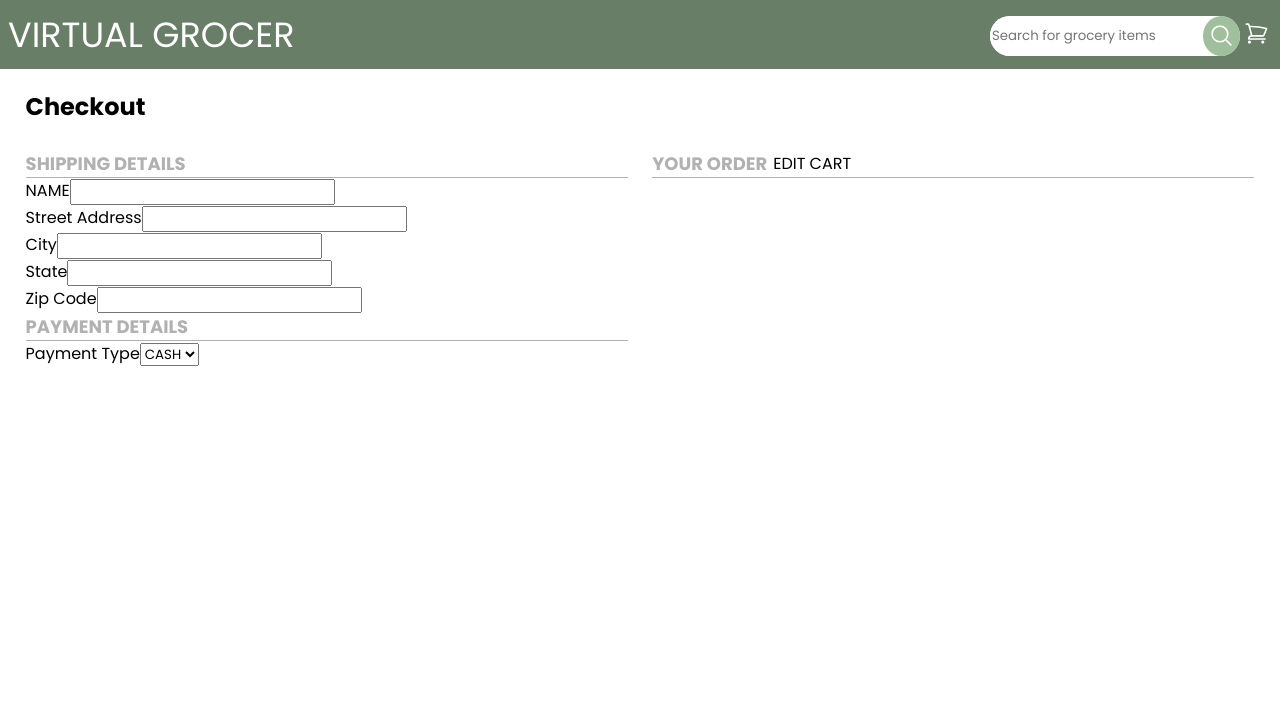
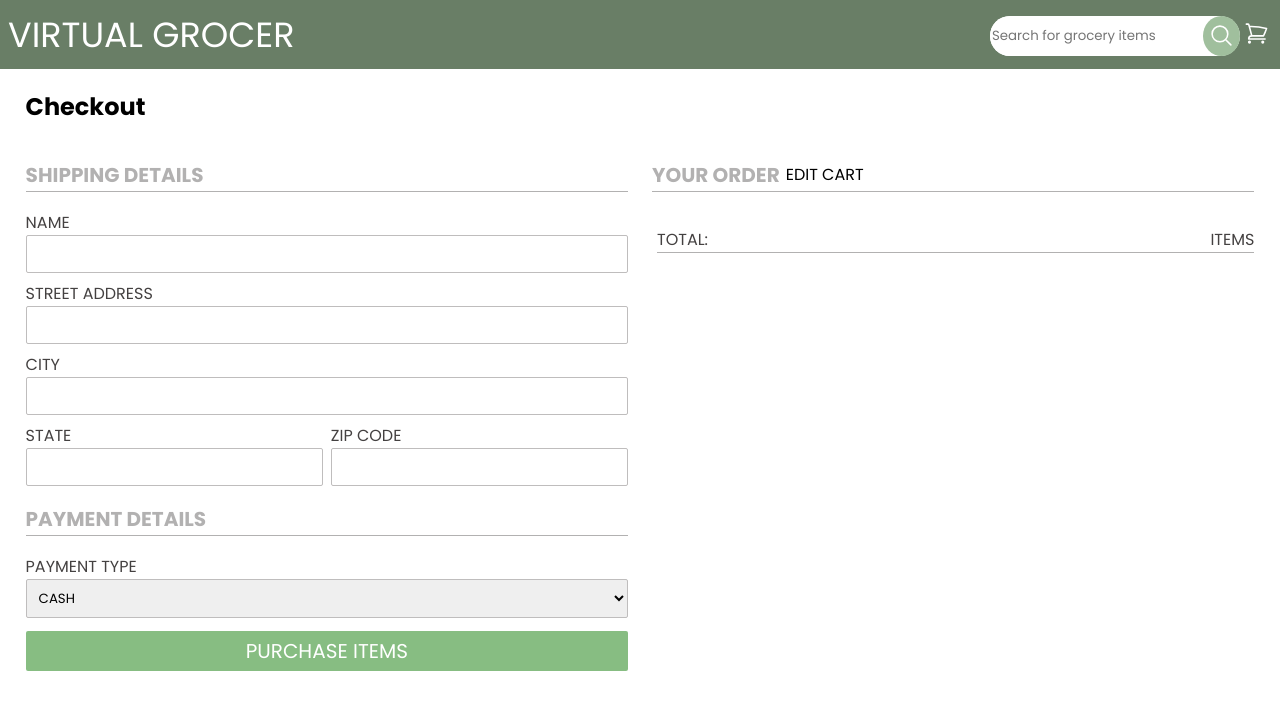
Before and after one commit to lauraguerra1/bondadosa-code-challenge, a React (Create React App) app: page /order/1 in a window 1280 px wide. Shown: the top 710 px of the page. Built offline with nearby package versions, Linux system fonts and the light colour scheme.

Commit message:
Create purchase page

```diff
--- a/src/Components/Order/Order.css
+++ b/src/Components/Order/Order.css
@@ -14,15 +14,85 @@
     margin: 0px;
   }
 }
+
 .section-title {
   border-bottom: 1px solid rgb(178, 177, 177);
   color: rgb(178, 177, 177);
+  padding-bottom: 1px;
+  margin: 10px 0px!important;
+  grid-column: span 2 / span 2;
+}
+
+.order form {
+  display: grid;
+  grid-template-columns: repeat(2, minmax(0, 1fr));
+  gap: 0.5rem;
+  align-items: start;
+  height: 415px;
+}
+
+.form-element {
+  display: flex;
+  flex-direction: column;
+  grid-column: span 2 / span 2;
+
+  input, select {
+    border: 1px solid rgb(191, 189, 189);
+    border-radius: 2px;
+    padding: 0.5rem;
+  }
+
+  label {
+    color: rgb(68, 65, 65);
+  }
+}
+
+#zipCodeContainer, #stateContainer {
+  grid-column: span 1 / span 1;
+}
+
+.cart-summary {
+  max-height: 200px;
+  overflow-y: auto;
+  margin-bottom: 30px;
+}
+
+.cart-total {
+  justify-content: space-between;
+  border-bottom: 1px solid rgb(178, 177, 177);
+  color: rgb(68, 65, 65);
+  margin-top:25px;
+  margin-left: 5px;
+
+  p {
+    margin: 0px;
+  }
+}
+
+.purchase-btn {
+  background-color: rgb(135 189 130);
+  color: white;
+  border: none;
+  border-radius: 2px;
+  padding: 5px;
+  margin: 5px 0px;
+  align-items: center;
+  transition: background-color 0.3s ease-in-out;
+}
+
+.purchase-btn:hover {
+  background-color: rgb(95, 158, 88)
 }
 
 @media screen and (min-width: 600px){
   .order {
     display: grid;
     grid-template-columns: repeat(2, minmax(0, 1fr));
-    gap: 2%;
+    gap: 1.5rem;
+  }
+
+  .cart-summary {
+    max-height: 418px;
+    margin-bottom: 0px;
   }
 }
--- a/src/Components/Order/Order.jsx
+++ b/src/Components/Order/Order.jsx
@@ -2,8 +2,9 @@ import React, { useState } from 'react'
 import PropTypes from 'prop-types';
 import './Order.css'
 import { useParams } from 'react-router-dom';
+import CartItem from '../CartItem/CartItem';
 
-const Order = ({ openOrCloseCart, cart }) => {
+const Order = ({ openOrCloseCart, cart, cartTotal }) => {
 
   const [order, setOrder] = useState({
     orderId: useParams().orderId,
@@ -23,44 +24,39 @@ const Order = ({ openOrCloseCart, cart }) => {
     <div className='order-page'>
       <h2>Checkout</h2>
       <div className='order'>
-        <section className='checkout-section'>
         <form>
-            <h3 className='text-md font-semibold section-title'>SHIPPING DETAILS</h3>
-            <div>
-              <label htmlFor='name'>NAME</label>
-              <input id='name' type='text' name='name' onChange={handleChange} value={order.name} />
-            </div>
-            <div>
-              <label htmlFor='address'>Street Address</label>
-              <input id='address' type='text' name='address' onChange={handleChange} value={order.address} />
-            </div>
-            <div>
-              <label htmlFor='city'>City</label>
-              <input id='city' type='text' name='city' onChange={handleChange} value={order.city} />
-            </div>
-            <div>
-              <label htmlFor='state'>State</label>
-              <input id='state' type='text' name='state' onChange={handleChange} value={order.state} />
-            </div>
-            <div>
-              <label htmlFor='zipCode'>Zip Code</label>
-              <input id='zipCode' type='text' name='zipCode' onChange={handleChange} value={order.zipCode} />
-            </div>
-            <h3 className='text-md font-semibold section-title'>PAYMENT DETAILS</h3>
-            <div>
-              <label htmlFor='payment'>Payment Type</label>
-              <select id='payment' name='payment' onChange={handleChange} value={order.payment}>
+          {Object.keys(order).reduce((elements, name, i) => {
+            if (!i) elements.push(<h3 className='text-lg font-semibold section-title'>SHIPPING DETAILS</h3>)
+            if (name !== 'orderId' && name !== 'cart') {
+              if (name === 'payment') elements.push(<h3 className='text-lg font-semibold section-title'>PAYMENT DETAILS</h3>)
+              elements.push(
+                <div id={`${name}Container`} className='form-element'>
+                  <label className='font-semibold text-sm' htmlFor={name}>{name === 'zipCode' ? 'ZIP CODE' : name === 'address' ? 'STREET ADDRESS' : name === 'payment' ? 'PAYMENT TYPE' : name.toUpperCase()}</label>
+                  {name !== 'payment'
+                    ? <input id={name} type='text' name={name} onChange={handleChange} value={order[name]} required />
+                    : <select id={name} name={name} onChange={handleChange} value={order[name]} required>
                         <option value='cash'>CASH</option>
                         <option value='WIC'>WIC</option>
                         <option value='SNAP'>SNAP</option>
                       </select>
+                  }
                 </div>
+              )
+            }
+            return elements
+          }, [])}
+          <button className='form-element purchase-btn text-lg font-semibold'>PURCHASE ITEMS</button>
         </form>
-        </section>
         <div className='order-info'>
           <div className='flex section-title'>
-            <h3 className='text-md font-semibold'>YOUR ORDER</h3>
+            <h3 className='text-lg font-semibold'>YOUR ORDER</h3>
             <button className='text-sm font-semibold clear-btn' onClick={() => openOrCloseCart(true)}>EDIT CART</button>
+          </div>
+          <div className='cart-summary'>
+            {cart.map(item => <CartItem key={item.food.foodId} item={item} />)}
+          </div>
+          <div className='flex cart-total'>
+            <p>TOTAL:</p><p aria-description='quantity of items in cart'>{cartTotal} ITEMS</p>
           </div>
         </div>
       </div>
@@ -69,6 +65,7 @@ const Order = ({ openOrCloseCart, cart }) => {
 }
 
 Order.propTypes = {
+  cartTotal: PropTypes.number.isRequired,
   openOrCloseCart: PropTypes.func.isRequired,
   cart: PropTypes.array.isRequired
 }
```
Lines whose indentation alone changed are shown as unchanged.
